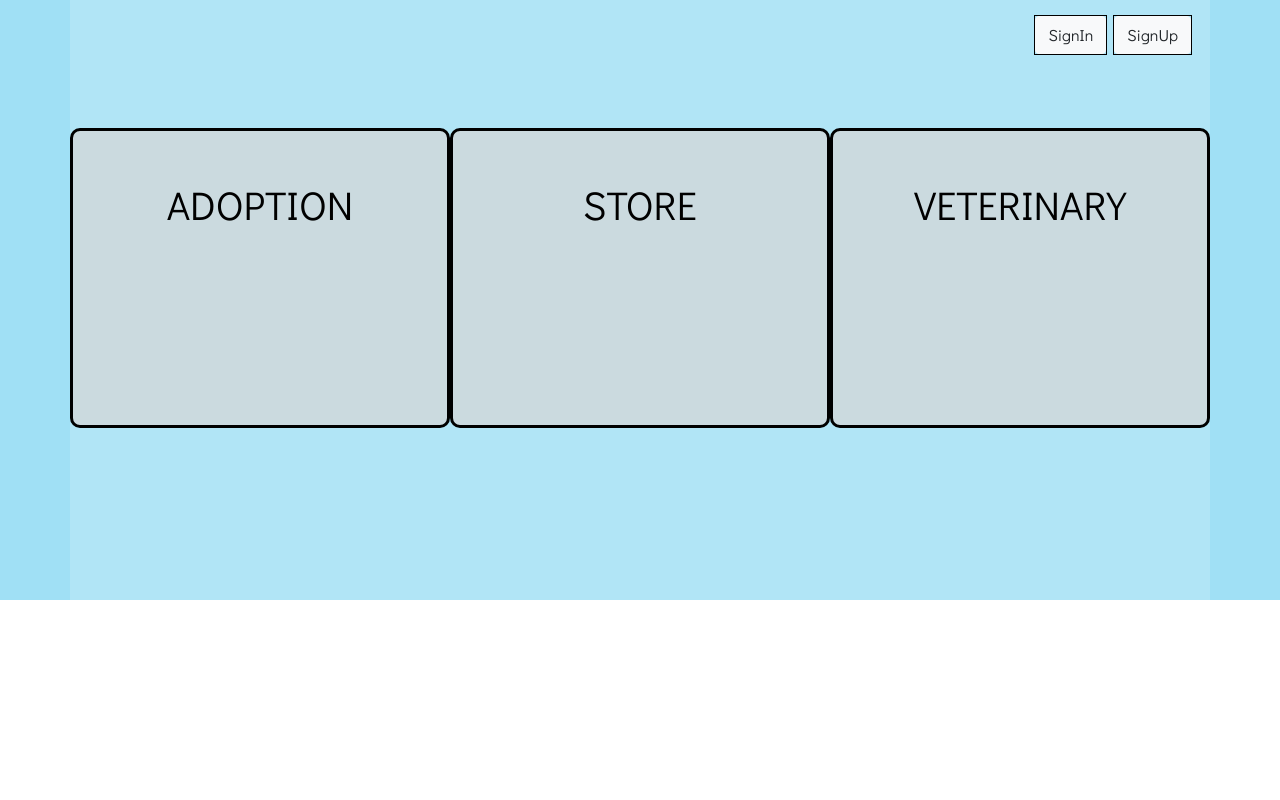
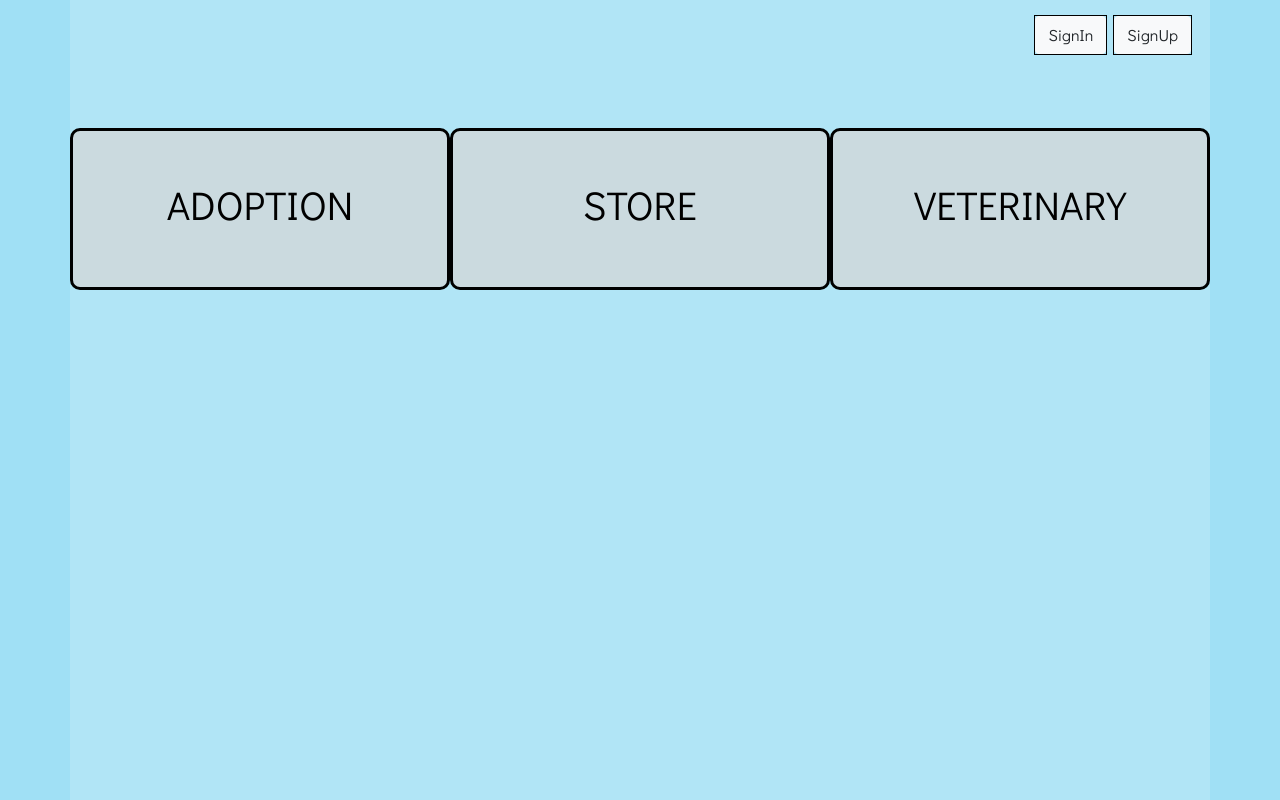
Before and after one commit to DeployerTeam/developerTeamFrontEnd, a React (Create React App) app: page / in a window 1280 px wide. Built offline with nearby package versions, Linux system fonts and the light colour scheme.

Commit message:
css corregido

```diff
--- a/src/components/main/Main.js
+++ b/src/components/main/Main.js
@@ -11,7 +11,7 @@ export default class Main extends React.Component{
     render(){
         return (
             <React.Fragment>
-                <div style={{height: + window.screen.height}} className="container main">
+                <div className="container main">
                     <div className="row">
                         <Header/>
                     </div>
--- a/src/components/main/main.css
+++ b/src/components/main/main.css
@@ -22,11 +22,10 @@ a:link, a:visited, a:active {
 
 .main{
     background: #B1E5F6;
-    height: 100%;
+    min-height: 100vh;
 }
 
 .sect{
-    height: 300px;
     background: #CBDADF;
     padding: 50px;
     margin-top: 70px;
--- a/src/routes/index.js
+++ b/src/routes/index.js
@@ -8,6 +8,7 @@ import Dogs from '../components/dogsComponent/dogs';
 import SignUp from '../components/signup/SignUp';
 import VeterinaryOwnerPage from '../components/veterinaryComponent/VetrinaryOwnerPage';
 import ProductListStore from '../components/storecomponents/ProductListStore';
+import DogProfile from '../components/dogProfileComponent/dogProfile';
 
 
 const test = [{name: "Product1", price: 50000, description: "Comida"},
@@ -31,6 +32,7 @@ export default () => (
             <Route path="/adoption" exact component={Dogs} />
             <Route path="/veterinary" exact component={VeterinaryOwnerPage} />
             <Route path="/store" exact component={ProductListStore}/>
+            <Route path="/dogProfile" exact component={DogProfile}/>
         </Switch>
     </Router>
 )
```
Also changed, not shown: public/img/logo.png (added).
